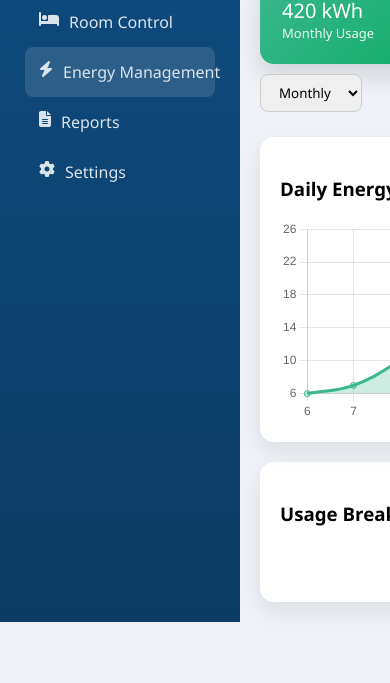
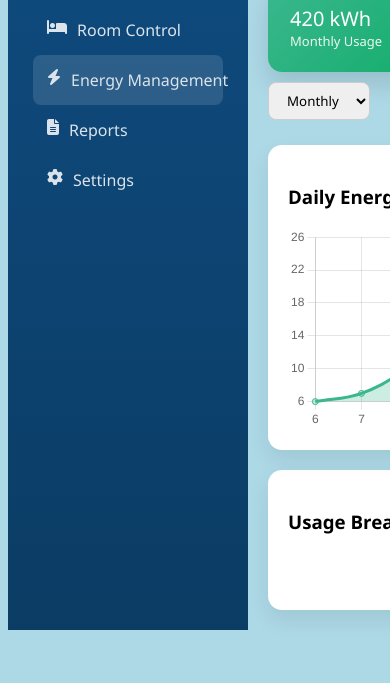
Before and after one commit to MAZENALI882/Smart-hotel-room, a plain HTML site: page energy.html in a window 390 px wide. Shown: the part 161-844 px from the top of the page. Drawn offline with nearby package versions, Linux system fonts and the light colour scheme; sample sign-in values are in the browser's storage.

Commit message:
Add files via upload

```diff
--- a/dashbard.css
+++ b/dashbard.css
@@ -4,9 +4,11 @@
   box-sizing: border-box;
   font-family: 'Segoe UI', sans-serif;
 }
+@media(max-width: 600px){
 
 body {
-  background: #f2f5f9;
+  background-color: lightblue;
+}
 }
 
 .layout {
--- a/energy.css
+++ b/energy.css
@@ -3,10 +3,11 @@
   font-family: "Segoe UI", sans-serif;
 }
 
+@media(max-width: 600px){
+
 body {
-  margin: 0;
-  background: #eef2f7;
-  overflow-x: hidden;
+  background-color: lightblue;
+}
 }
 
 /* LAYOUT */
--- a/energy.html
+++ b/energy.html
@@ -2,6 +2,7 @@
 <html lang="en">
 <head>
 <meta charset="UTF-8">
+<meta name="viewport" content="width=device-width,initial-scale=1.0">
 <title>Energy Reports | Smart Hotel</title>
 
 <link rel="stylesheet" href="energy.css">
--- a/guset.css
+++ b/guset.css
@@ -5,8 +5,11 @@
   font-family: 'Segoe UI', sans-serif;
 }
 
+@media(max-width: 600px){
+
 body {
-  background: #eef2f7;
+  background-color: lightblue;
+}
 }
 
 .layout {
--- a/mainte.css
+++ b/mainte.css
@@ -1,6 +1,11 @@
 *{margin:0;padding:0;box-sizing:border-box;font-family:Segoe UI,Arial}
 
-body{background:#eef1f6}
+@media(max-width: 600px){
+
+body {
+  background-color: lightblue;
+}
+}
 
 /* APP */
 .app{display:flex;height:100vh}
--- a/reports.css
+++ b/reports.css
@@ -3,10 +3,13 @@
   font-family: "Segoe UI", sans-serif;
 }
 
+@media(max-width: 600px){
+
 body {
-  background: linear-gradient(180deg, #e9eef5, #f6f8fb);
+  background-color: lightblue;
   margin: 0;
   padding: 0;
+}
 }
 
 /* Layout */
--- a/stting.css
+++ b/stting.css
@@ -3,11 +3,14 @@
   font-family: "Segoe UI", sans-serif;
 }
 
+  @media(max-width: 600px){
+
 body {
-  background: linear-gradient(180deg, #e9eef5, #f5f7fb);
+  background-color: lightblue;
   padding: 0;
   margin: 0;
 }
+  }
 
 .settings-container {
   max-width: 1150px;
```
Also changed, not shown: guset.html (+1 -0 lines), index.html (+1 -0 lines), log.html (+1 -0 lines), mainte.html (+1 -0 lines), reports.html (+1 -0 lines), stting.html (+1 -0 lines).
